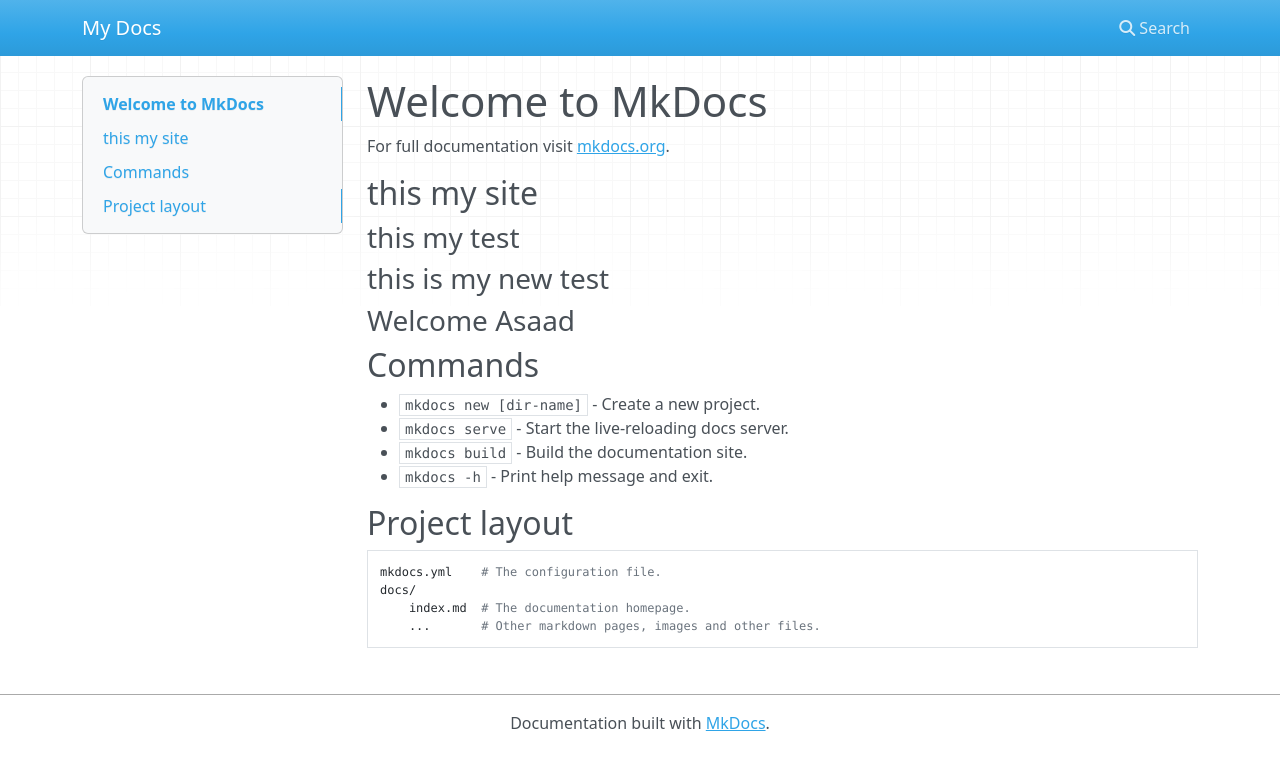
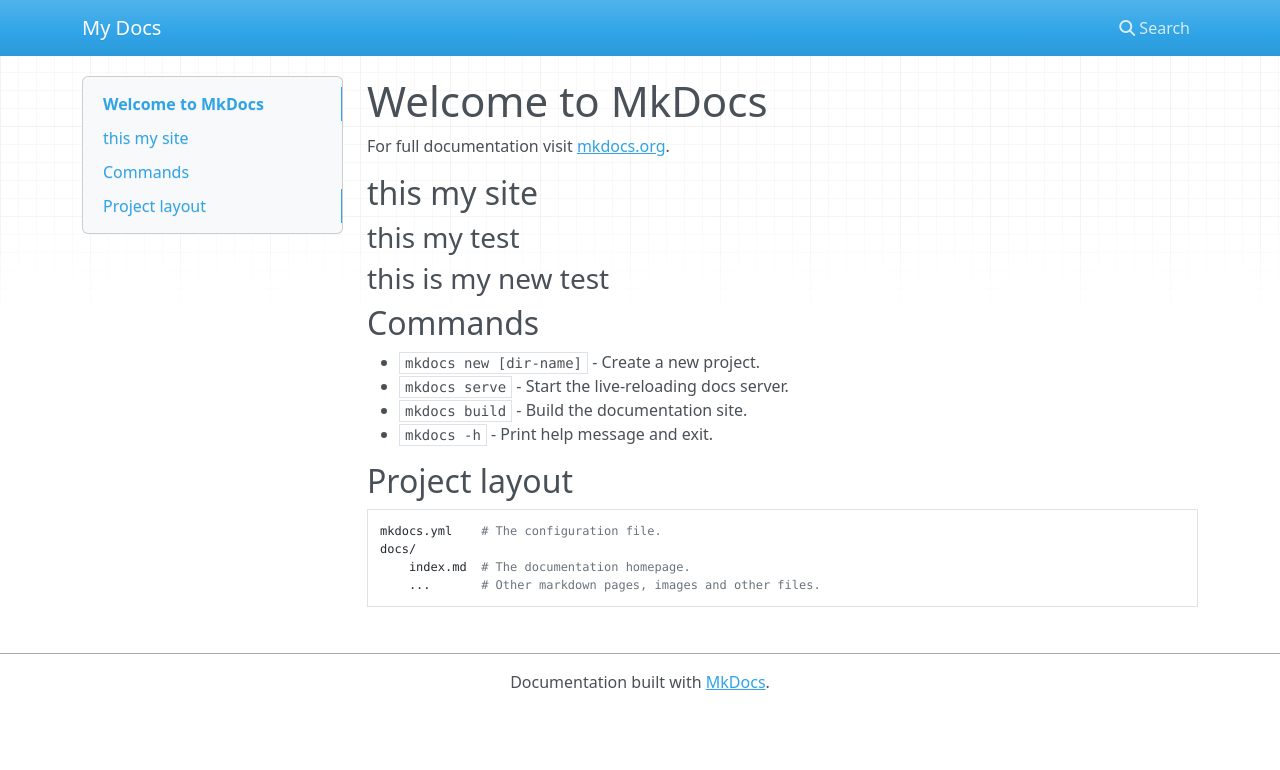
Before and after one commit to asaadgad2024/asaadgad2024.github.io, an MkDocs documentation site: the page built from docs/index.md, in a window 1280 px wide. Shown: the top 770 px of the page. Built offline with MkDocs 1.6.1, drawn with Linux system fonts in a browser that asks for light colours; nearby versions of some CDN libraries.

Commit message:
Remove 'Welcome Asaad' section from index.md

```diff
--- a/docs/index.md
+++ b/docs/index.md
@@ -7,8 +7,6 @@
 ### this my test
 
 ### this is my new test
-
-### Welcome Asaad
 
 ## Commands
 
```
